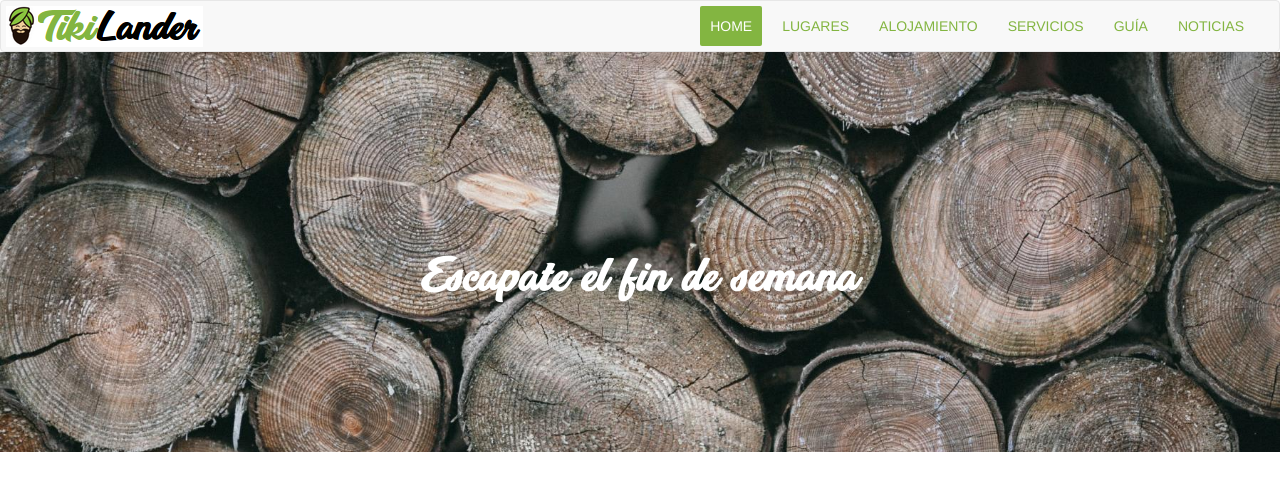
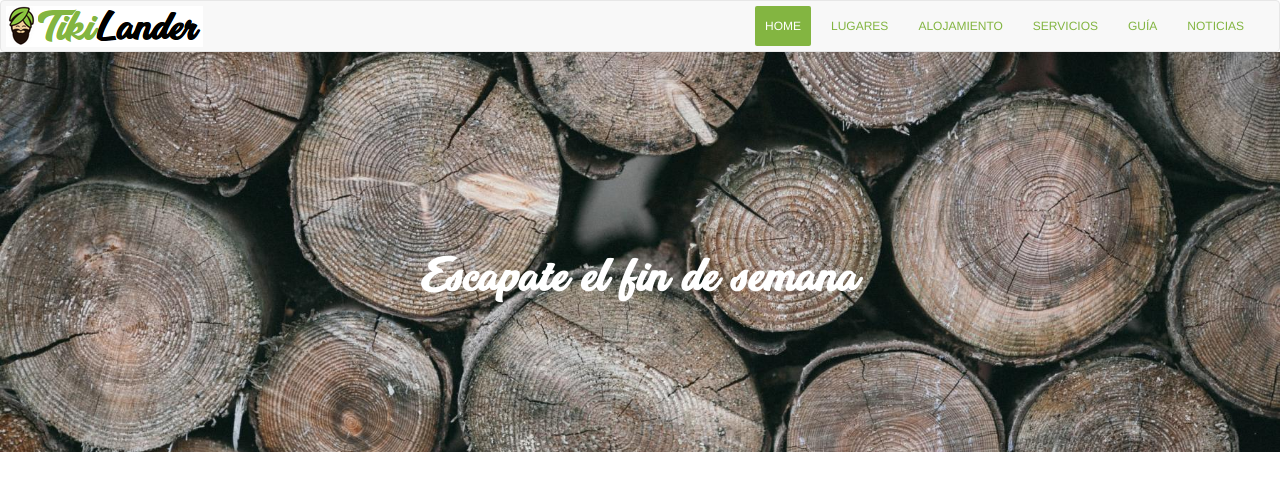
Before and after one commit to maumartti/tikilander, a plain HTML site: page index.html in a window 1280 px wide. Drawn offline with Linux system fonts and the light colour scheme.

Commit message:
cambio tamaño fuente nav

```diff
--- a/css/style.css
+++ b/css/style.css
@@ -28,6 +28,11 @@ h1 img{
 h1 span{
 	color: #83B541;
 	margin-left: 32px;
+}
+
+/****navbar****/
+#nav{
+	font-size: 12px;
 }
 .navbar{
 	margin: 0px;
--- a/index.html
+++ b/index.html
@@ -15,7 +15,7 @@
 	<div id="wrapper">
 		<div id="main">
 			<header id="header">
-				<nav class="navbar navbar-default">
+				<nav id="nav" class="navbar navbar-default">
 	            	<div class="container-fluid">
 	            		<div class="navbar-header">
 	            			<button type="button" data-target="#navbarCollapse" data-toggle="collapse" class="navbar-toggle">
```
